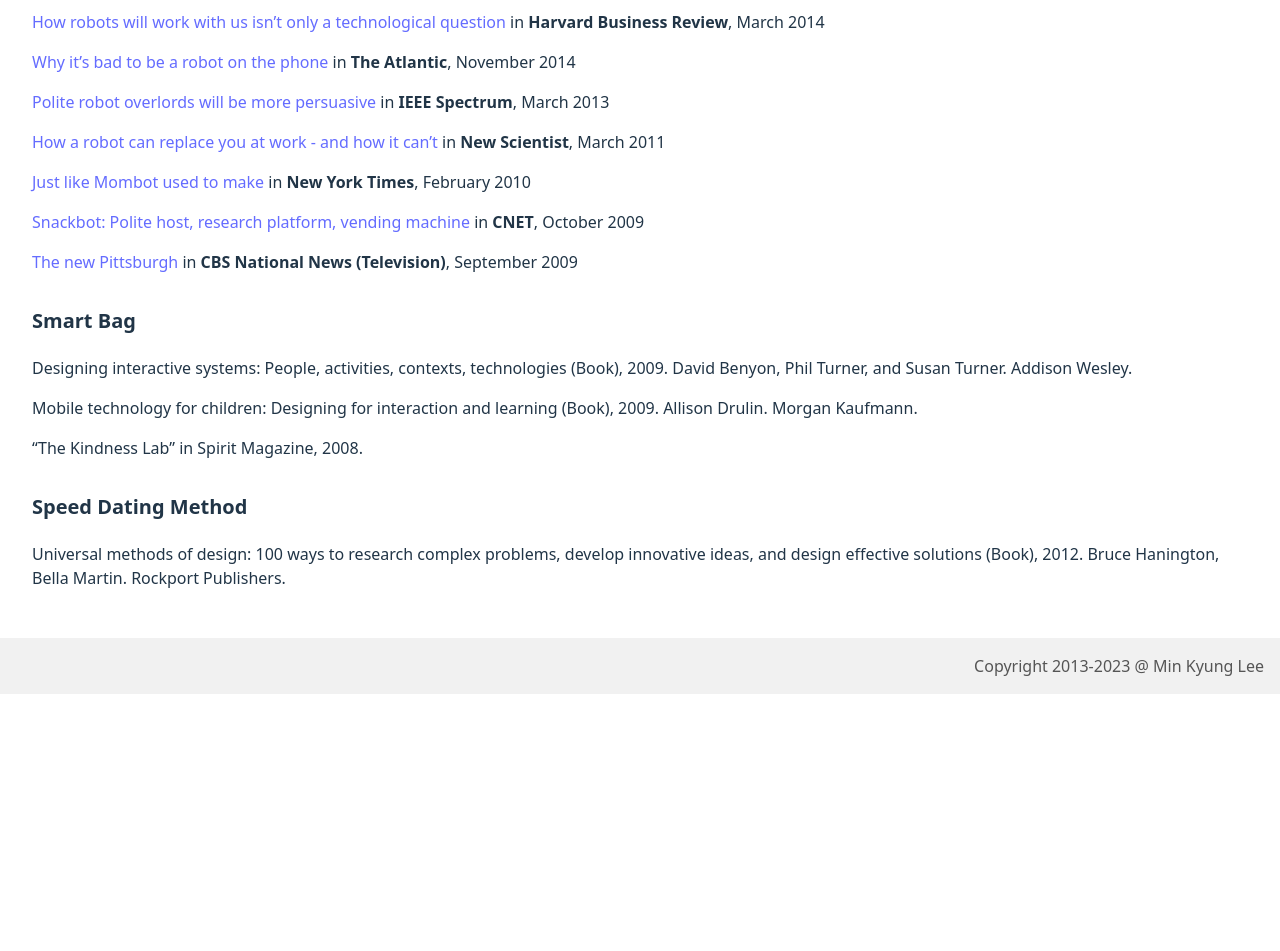
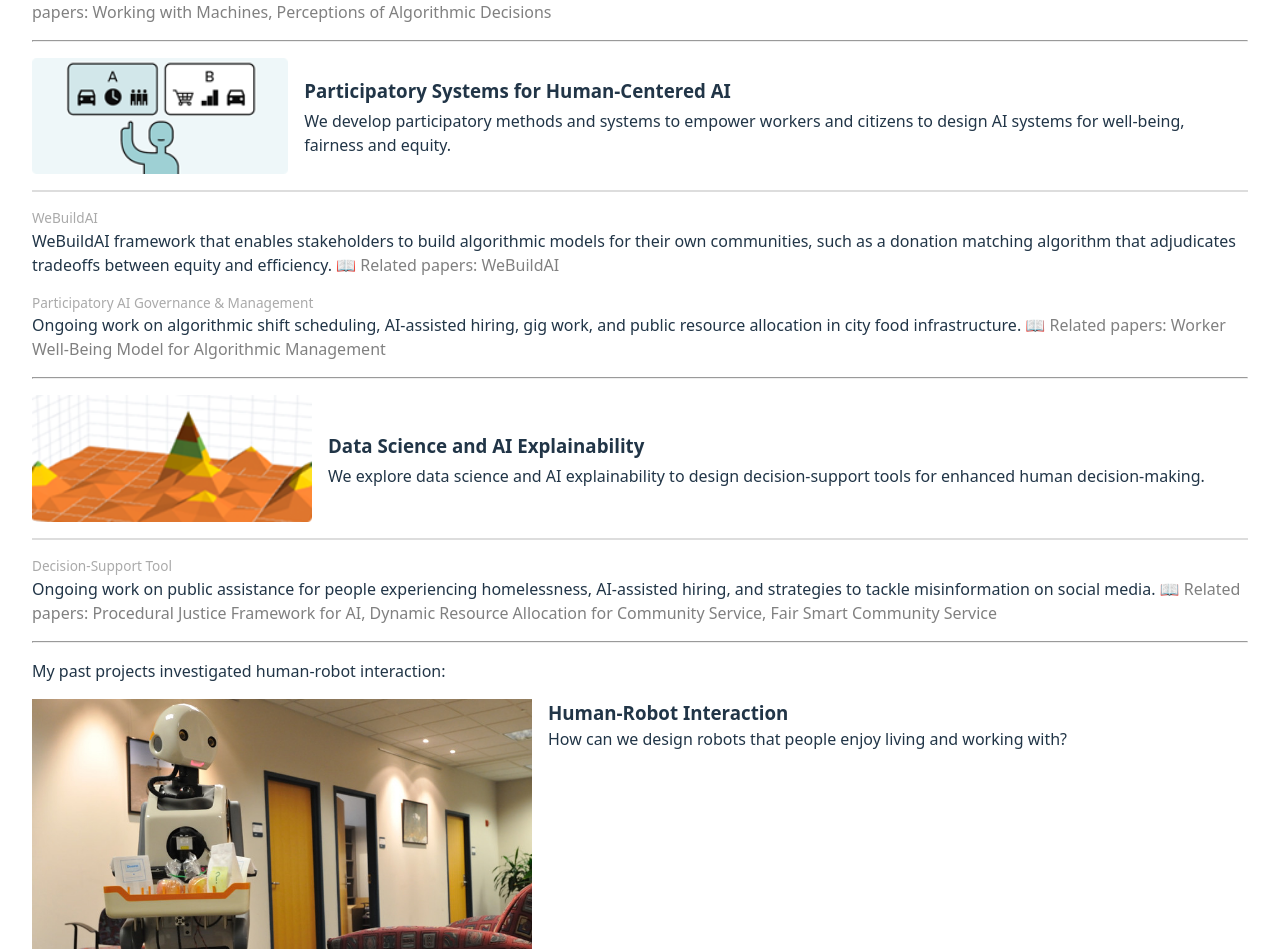
Before and after one commit to l-ohman/minlee.net, a React (Vite) app: page / in a window 1280 px wide. Shown: the part 1141-2092 px from the top of the page. Before the commit the page ends 1835 px from the top, so only its background shows below. Built offline with nearby package versions, Linux system fonts and the light colour scheme.

Commit message:
Research projects

```diff
--- a/src/App.tsx
+++ b/src/App.tsx
@@ -6,6 +6,7 @@
 import News from "./components/News";
 import Press from "./components/Press";
 import Publications from "./components/Publications";
+import Research from "./components/Research";
 
 export default function App() {
   return (
@@ -22,7 +23,8 @@
 
         {/* <News /> */}
         {/* <Publications /> */}
-        <Press />
+        {/* <Press /> */}
+        <Research />
       </div>
 
       <Footer />
--- /dev/null
+++ b/src/components/Research/PastProject.tsx
@@ -0,0 +1,18 @@
+import type { PastProject } from "../../data/research";
+
+export default function PastProject({
+  pastProject,
+}: {
+  pastProject: PastProject;
+}) {
+  return (
+    <div className="past-project">
+      <img src={pastProject.image} />
+
+      <div>
+        <h3>{pastProject.title}</h3>
+        <p>{pastProject.description}</p>
+      </div>
+    </div>
+  );
+}
--- /dev/null
+++ b/src/components/Research/Project.tsx
@@ -0,0 +1,24 @@
+import type { Project } from "../../data/research";
+import SubProject from "./SubProject";
+
+export default function Project({ project }: { project: Project }) {
+  return (
+    <>
+      <div className="project-large">
+        <img src={project.image} />
+        <div>
+          <h3>{project.title}</h3>
+          <p>{project.description}</p>
+        </div>
+      </div>
+
+      <hr className="project-divider" />
+
+      {project.subProjects?.map((subProject) => (
+        <SubProject key={subProject.title} subProject={subProject} />
+      ))}
+
+      <hr />
+    </>
+  );
+}
--- /dev/null
+++ b/src/components/Research/SubProject.tsx
@@ -0,0 +1,27 @@
+import { Fragment } from "react/jsx-runtime";
+import type { SubProject } from "../../data/research";
+
+export default function SubProject({ subProject }: { subProject: SubProject }) {
+  return (
+    <div className="subproject">
+      <h4>{subProject.title}</h4>
+      <p>
+        {subProject.description}
+        {subProject.papers?.length && (
+          <span>
+            {" "}
+            📖 Related papers:{" "}
+            {subProject.papers.map((paper, idx) => (
+              <Fragment key={paper.title}>
+                <a target="_blank" href={paper.url}>
+                  {paper.title}
+                </a>
+                {idx !== subProject.papers!.length - 1 && `, `}
+              </Fragment>
+            ))}
+          </span>
+        )}
+      </p>
+    </div>
+  );
+}
--- /dev/null
+++ b/src/components/Research/index.tsx
@@ -0,0 +1,21 @@
+import "./research.css";
+import { pastProjects, projects } from "../../data/research";
+import Project from "./Project";
+import PastProject from "./PastProject";
+
+export default function Research() {
+  return (
+    <>
+      <p>I conduct research in the three complementary research threads:</p>
+      <hr />
+      {projects.map((project) => (
+        <Project key={project.title} project={project} />
+      ))}
+
+      <p>My past projects investigated human-robot interaction:</p>
+      {pastProjects.map((pastProject) => (
+        <PastProject key={pastProject.title} pastProject={pastProject} />
+      ))}
+    </>
+  );
+}
--- /dev/null
+++ b/src/components/Research/research.css
@@ -0,0 +1,61 @@
+.project-large {
+  display: flex;
+  gap: 1rem;
+  align-items: center;
+  margin-top: 1rem;
+}
+
+.project-large > img {
+  width: 280px;
+  object-fit: contain;
+}
+
+.project-large h3 {
+  margin-bottom: 0;
+}
+
+.project-large p {
+  margin-top: 0.25rem;
+}
+
+.project-divider {
+  border-style: solid;
+  border-color: #ddd;
+  margin: 1rem auto;
+}
+
+.subproject {
+  margin: 0 0 1rem 0;
+
+  h4 {
+    color: #aaa;
+    font-weight: 500;
+    font-size: 0.85rem;
+    margin: 0.5rem 0 0 0;
+  }
+
+  p {
+    margin: 0;
+  }
+
+  span,
+  a {
+    color: gray;
+    font-weight: 400;
+  }
+}
+
+.past-project {
+  margin: 1rem auto;
+  display: flex;
+  gap: 1rem;
+
+  > img {
+    width: min(55%, 500px);
+  }
+
+  h3,
+  p {
+    margin: 0;
+  }
+}
--- /dev/null
+++ b/src/data/research.tsx
@@ -0,0 +1,146 @@
+export type Paper = {
+  title: string;
+  url: string;
+};
+
+export type SubProject = {
+  title: string;
+  description: string;
+  papers?: Paper[];
+};
+
+export type Project = {
+  image: string;
+  title: string;
+  description: string;
+  subProjects?: SubProject[];
+};
+
+export type PastProject = {
+  image: string;
+  title: string;
+  description: string;
+};
+
+export const projects: Project[] = [
+  {
+    image: "img/work.png",
+    title: "Psychological Understandings of AI",
+    description:
+      "We seek to gain novel understandings of human perception and trust, human decision-makers’ biases, and social practices around AI and algorithmic decisions.",
+    subProjects: [
+      {
+        title: "Human Perspectives on AI Fairness & Equity",
+        description:
+          "Human perceptions of fairness in algorithmic decisions for resource allocation, healthcare, and managerial decisions such as AI-based hiring.",
+        papers: [
+          {
+            title: "Perceptions of Algorithmic Decisions",
+            url: "materials/Publication/2018-AlgoManagePerception.pdf",
+          },
+          {
+            title: "Procedural Justice Framework for AI",
+            url: "materials/Publication/2019-CSCW-Al_ProceduralFairness.pdf",
+          },
+          {
+            title: "Algorithmic Mediation & Fair Division Algorithm",
+            url: "materials/Publication/2017-CSCW-AlgorithmicMediation_Fairness.pdf",
+          },
+        ],
+      },
+      {
+        title: "Work Practices around AI",
+        description:
+          "Perceptions and work practices around algorithmic management in gig work, human resource management, and physician-patient relationships.",
+        papers: [
+          {
+            title: "Working with Machines",
+            url: "materials/Publication/2015-CHI_algorithmic_management.pdf",
+          },
+          {
+            title: "Perceptions of Algorithmic Decisions",
+            url: "materials/Publication/2018-AlgoManagePerception.pdf",
+          },
+        ],
+      },
+    ],
+  },
+  {
+    image: "img/webuildai2.png",
+    title: "Participatory Systems for Human-Centered AI",
+    description:
+      "We develop participatory methods and systems to empower workers and citizens to design AI systems for well-being, fairness and equity.",
+    subProjects: [
+      {
+        title: "WeBuildAI",
+        description:
+          "WeBuildAI framework that enables stakeholders to build algorithmic models for their own communities, such as a donation matching algorithm that adjudicates tradeoffs between equity and efficiency.",
+        papers: [
+          {
+            title: "WeBuildAI",
+            url: "materials/Publication/2019-CSCW-AI_Participation.pdf",
+          },
+        ],
+      },
+      {
+        title: "Participatory AI Governance & Management",
+        description:
+          "Ongoing work on algorithmic shift scheduling, AI-assisted hiring, gig work, and public resource allocation in city food infrastructure.",
+        papers: [
+          {
+            title: "Worker Well-Being Model for Algorithmic Management",
+            url: "materials/Publication/2021-ParticipatoryWorkerWell-Being.pdf",
+          },
+        ],
+      },
+    ],
+  },
+  {
+    image: "img/xai.png",
+    title: "Data Science and AI Explainability",
+    description:
+      "We explore data science and AI explainability to design decision-support tools for enhanced human decision-making.",
+    subProjects: [
+      {
+        title: "Decision-Support Tool",
+        description:
+          "Ongoing work on public assistance for people experiencing homelessness, AI-assisted hiring, and strategies to tackle misinformation on social media.",
+        papers: [
+          {
+            title: "Procedural Justice Framework for AI",
+            url: "materials/Publication/2019-CSCW-Al_ProceduralFairness.pdf",
+          },
+          {
+            title: "Dynamic Resource Allocation for Community Service",
+            url: "materials/Publication/2017-Buildsys-SmartCity.pdf",
+          },
+          {
+            title: "Fair Smart Community Service",
+            url: "materials/Publication/2017-CHI-FairAlgoAllocation.pdf",
+          },
+        ],
+      },
+    ],
+  },
+];
+
+export const pastProjects: PastProject[] = [
+  {
+    image: "img/hri.jpg",
+    title: "Human-Robot Interaction",
+    description:
+      "How can we design robots that people enjoy living and working with?",
+  },
+  {
+    image: "img/telepresence.png",
+    title: "Telepresence & Mediated Decision-Making",
+    description:
+      "How can telepresence improve the ways people collaborate and make decisions?",
+  },
+  {
+    image: "img/design.png",
+    title: "Design Method & Research",
+    description:
+      "What design methods can help designers explore future technologies?",
+  },
+];
```
Also changed, not shown: 1 other file (tests, documents, lock files or other folders).
